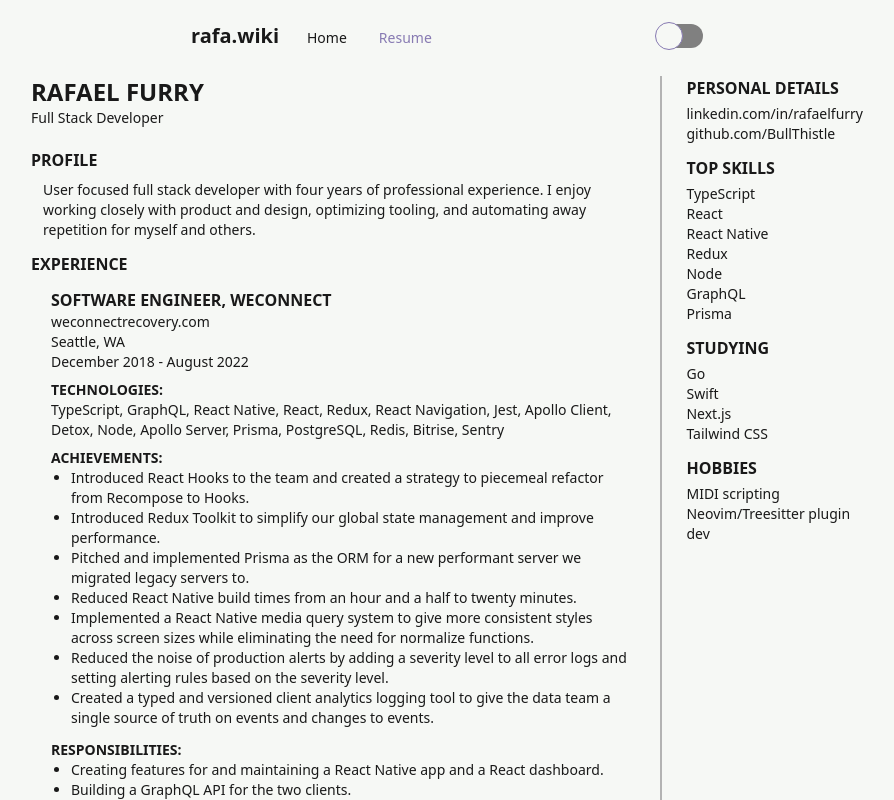
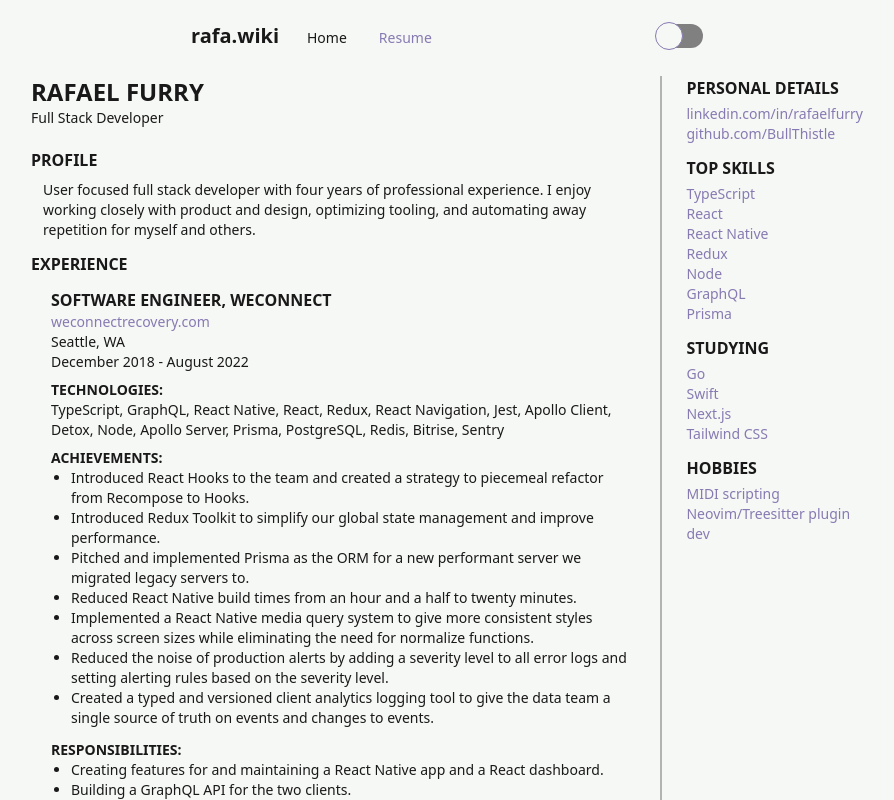
Before and after one commit to BullThistle/rafa.wiki-site, a Next.js app: page /resume in a window 1280 px wide. Shown: the top 800 px of the page, without its empty margins (193-1087 px from the left). Built offline with nearby package versions, Linux system fonts and the light colour scheme.

Commit message:
add links to resume

```diff
--- a/components/footer.tsx
+++ b/components/footer.tsx
@@ -3,7 +3,7 @@ import Link from 'next/link'
 export const Footer = () => (
   <div className='border-t-2 border-light-gray dark:border-gray pt-4 px-2 flex justify-between text-sm'>
     <div>© 2022 by Rafael Furry</div>
-    <div className='text-sm hover:cursor-pointer'>
+    <div className='text-sm hover:cursor-pointer text-purple'>
       <Link href='https://github.com/BullThistle/portfolio'>source code</Link>
     </div>
   </div>
--- a/components/resume/companies.tsx
+++ b/components/resume/companies.tsx
@@ -1,4 +1,5 @@
 import { FC } from 'react'
+import Link from 'next/link'
 
 interface Company {
   role: string
@@ -87,7 +88,9 @@ export const Companies: FC = () => (
       ) => (
         <div key={`${name} + ${id}`} className='mt-3'>
           <p className=' text-base font-bold'>{`${role}, ${name}`}</p>
-          <p>{website}</p>
+          <div className='text-purple'>
+            <Link href={`https://${website}`}>{website}</Link>
+          </div>
           <p>{location}</p>
           <p>{dates}</p>
           <p className='mt-2 font-bold'>TECHNOLOGIES:</p>
--- a/components/resume/right-column-items.tsx
+++ b/components/resume/right-column-items.tsx
@@ -1,45 +1,71 @@
 import { FC } from 'react'
+import Link from 'next/link'
 
 interface ColumnItem {
-  name: string
-  items: string[]
+  header: string
+  items: {
+    name: string
+    link: string
+  }[]
 }
 
 const columnItems: ColumnItem[] = [
   {
-    name: 'PERSONAL DETAILS',
-    items: ['linkedin.com/in/rafaelfurry', 'github.com/BullThistle']
-  },
-  {
-    name: 'TOP SKILLS',
+    header: 'PERSONAL DETAILS',
     items: [
-      'TypeScript',
-      'React',
-      'React Native',
-      'Redux',
-      'Node',
-      'GraphQL',
-      'Prisma'
+      {
+        name: 'linkedin.com/in/rafaelfurry',
+        link: 'https://www.linkedin.com/in/rafaelfurry/'
+      },
+      { name: 'github.com/BullThistle', link: 'https://github.com/BullThistle' }
     ]
   },
   {
-    name: 'STUDYING',
-    items: ['Go', 'Swift', 'Next.js', 'Tailwind CSS']
+    header: 'TOP SKILLS',
+    items: [
+      { name: 'TypeScript', link: 'https://www.typescriptlang.org/' },
+      { name: 'React', link: 'https://reactjs.org/' },
+      { name: 'React Native', link: 'https://reactnative.dev/' },
+      { name: 'Redux', link: 'https://redux.js.org/' },
+      { name: 'Node', link: 'https://nodejs.org/' },
+      { name: 'GraphQL', link: 'https://graphql.org/' },
+      { name: 'Prisma', link: 'https://www.prisma.io/' }
+    ]
   },
   {
-    name: 'HOBBIES',
-    items: ['MIDI scripting', 'Neovim/Treesitter plugin dev']
+    header: 'STUDYING',
+    items: [
+      { name: 'Go', link: 'https://go.dev/' },
+      { name: 'Swift', link: 'https://developer.apple.com/swift/' },
+      { name: 'Next.js', link: 'https://nextjs.org/' },
+      { name: 'Tailwind CSS', link: 'https://tailwindcss.com/' }
+    ]
+  },
+  {
+    header: 'HOBBIES',
+    items: [
+      {
+        name: 'MIDI scripting',
+        link: 'https://www.bitwig.com/support/technical_support/community-controller-extensions-and-scripts-29/'
+      },
+      {
+        name: 'Neovim/Treesitter plugin dev',
+        link: 'https://github.com/nvim-treesitter/nvim-treesitter'
+      }
+    ]
   }
 ]
 
 export const RightColumnItems: FC = () => (
   <>
-    {columnItems.map(({ name, items }, nameId) => (
-      <div key={`${name} + ${nameId}`} className='mb-3 ml-3'>
-        <p className='font-bold'>{name}</p>
+    {columnItems.map(({ header, items }, nameId) => (
+      <div key={`${header} + ${nameId}`} className='mb-3 ml-3'>
+        <p className='font-bold'>{header}</p>
         <div className='mt-1 text-sm'>
-          {items.map((item, itemId) => (
-            <p key={`${item} + ${itemId}`}>{item}</p>
+          {items.map(({ name, link }, itemId) => (
+            <div key={`${name} + ${itemId}`} className='text-purple'>
+              <Link href={link}>{name}</Link>
+            </div>
           ))}
         </div>
       </div>
```
